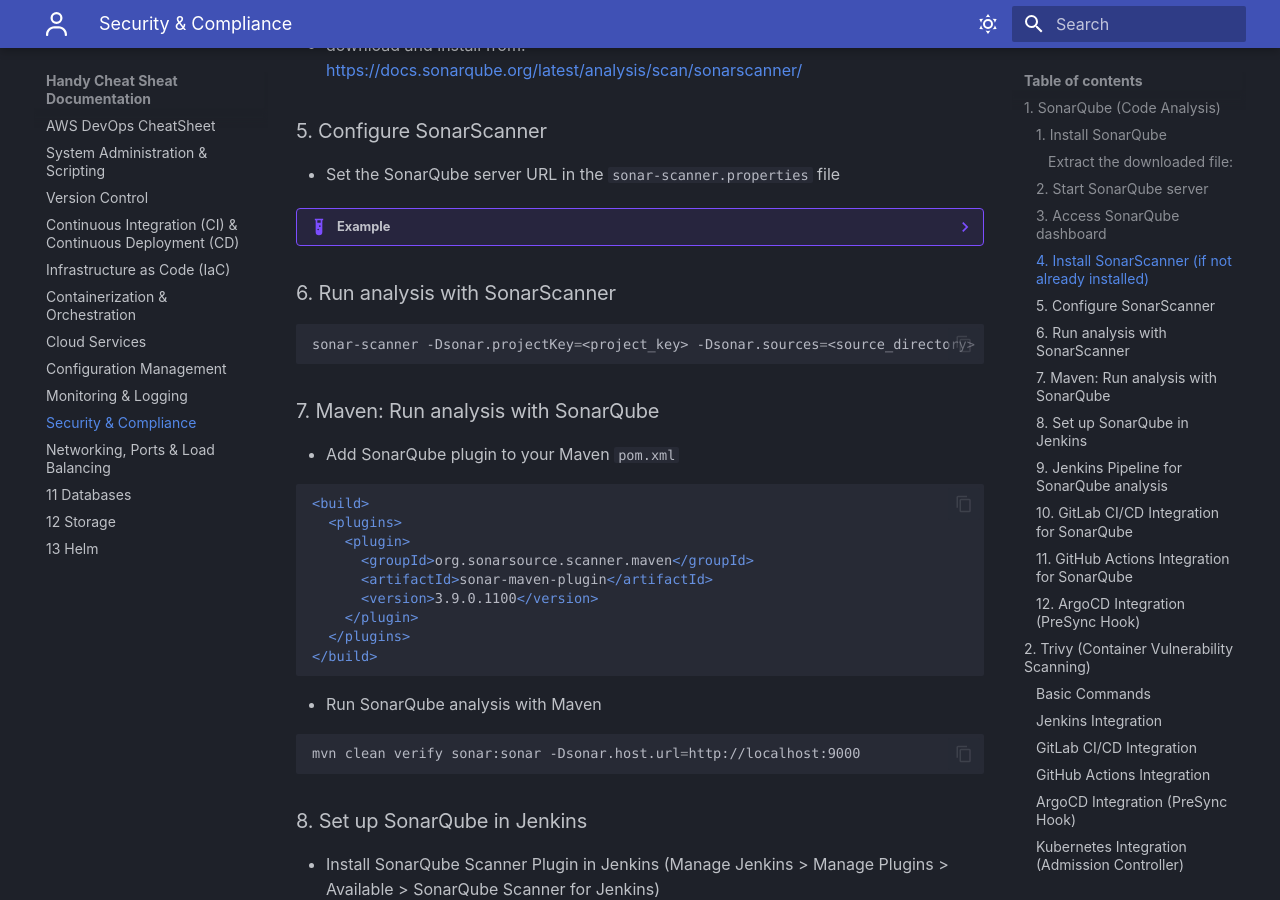
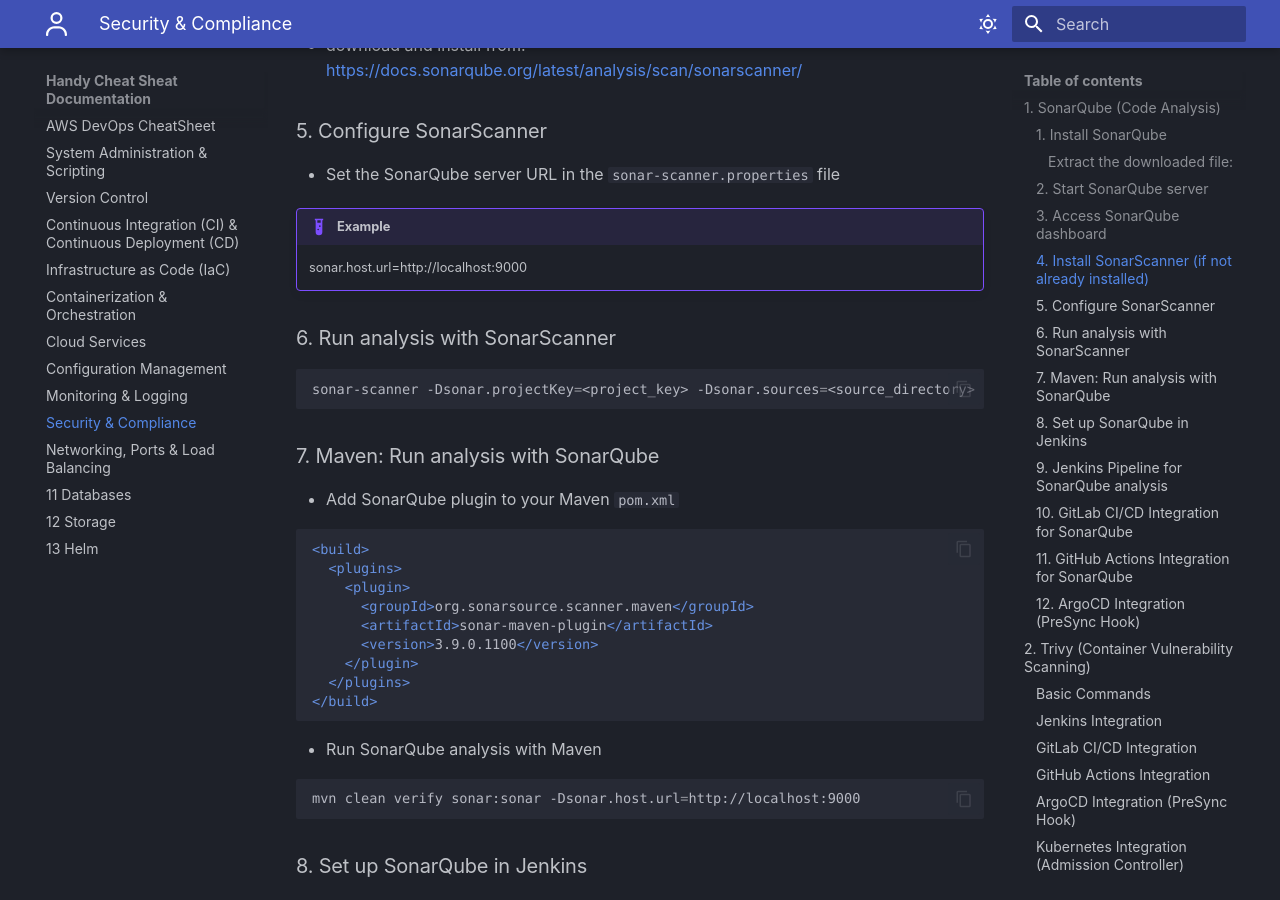
Before and after one commit to pbemkes/CheatSheets, an MkDocs documentation site: the page built from docs/09_Security_Compliance.md, in a window 1280 px wide and 900 px high, scrolled down 1126 px. Built offline with MkDocs 1.6.1 and Material for MkDocs 9.7.7, drawn with Linux system fonts in a browser that asks for light colours; some web fonts are replaced.

```diff
--- a/docs/09_Security_Compliance.md
+++ b/docs/09_Security_Compliance.md
@@ -42,7 +42,7 @@ bin\windows-x86-64\StartSonar.bat
 
 - Set the SonarQube server URL in the `sonar-scanner.properties` file
 
-??? Example
+!!! Example
     sonar.host.url=http://localhost:9000
 
 ### 6. Run analysis with SonarScanner
```
